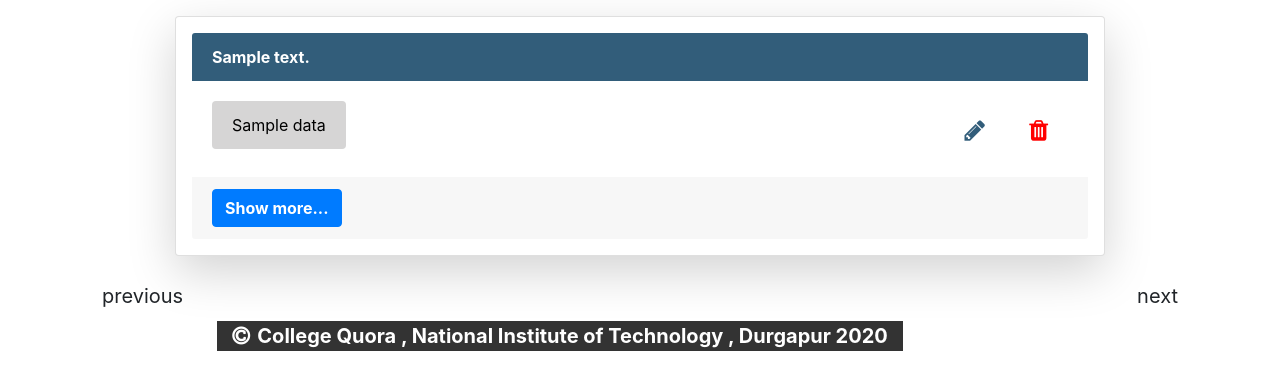
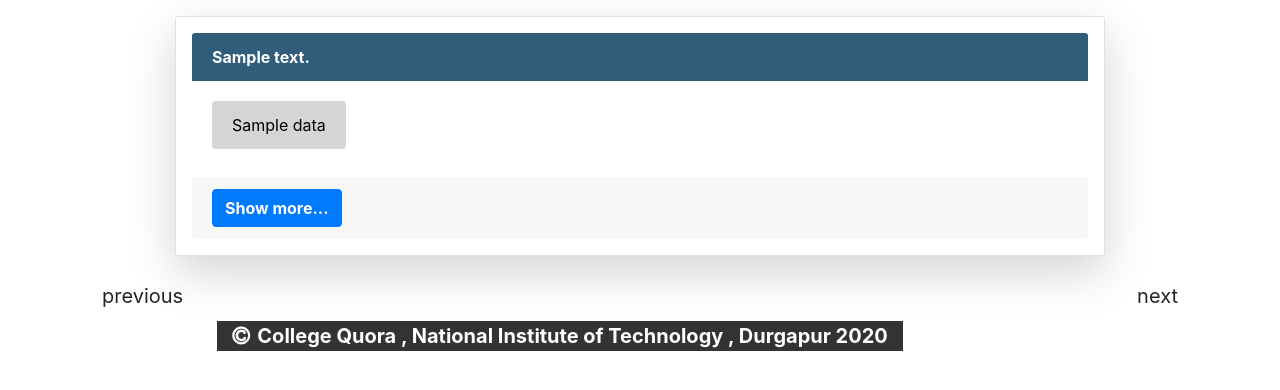
Before and after one commit to nitdgpcollegequora/collegequora_v0.0, a Node server app: page /home/600000000000000000000001/1 in a window 1280 px wide. Shown: the part 78-468 px from the top of the page. Run offline with Node 20, Linux system fonts and the light colour scheme; tables that the repository leaves empty hold one stand-in row (values such as "Sample post"); some libraries are stand-ins or nearby versions.

Commit message:
final commit

```diff
--- a/views/edit_password.ejs
+++ b/views/edit_password.ejs
@@ -155,7 +155,7 @@
               id="navlinkitem">Write a Question</a></li>
               <li class="list-group-item border-0 text-center" id="navitem"><a href="/about"
                 id="navlinkitem">About Us</a></li>
-                <li class="list-group-item border-0 text-center" id="navitem"><a href="mailto:yaduveera26@email.com?subject=InformationRequested&body=" target="_blank" id="navlinkitem">Contact Us</a></li>
+                <li class="list-group-item border-0 text-center" id="navitem"><a href="https://mail.google.com/mail/?view=cm&fs=1&tf=1&to=yaduveera26@gmail.com" target="_blank" id="navlinkitem">Contact Us</a></li>
                   <li class="list-group-item border-0 text-center" id="navitem"><a href="/logout/<%=user._id%>"
                     id="navlinkitem">Log Out</a></li>
                   </ul>
@@ -239,11 +239,11 @@
 
                     </form>
                 </li>
-                <li>
+                <!-- <li>
                     <div>
                         <a class="btn p-1" href=" " style="background-color: rgb(191, 137, 223);">Change Profile photo</a>
                     </div>
-                </li>
+                </li> -->
             </ol>
         </div>
 
--- a/views/edit_profile.ejs
+++ b/views/edit_profile.ejs
@@ -122,7 +122,7 @@
               id="navlinkitem">Write a Question</a></li>
               <li class="list-group-item border-0 text-center" id="navitem"><a href="/about"
                 id="navlinkitem">About Us</a></li>
-                <li class="list-group-item border-0 text-center" id="navitem"><a href="mailto:yaduveera26@email.com?subject=InformationRequested&body=" target="_blank" id="navlinkitem">Contact Us</a></li>
+                <li class="list-group-item border-0 text-center" id="navitem"><a href="https://mail.google.com/mail/?view=cm&fs=1&tf=1&to=yaduveera26@gmail.com" target="_blank" id="navlinkitem">Contact Us</a></li>
                   <li class="list-group-item border-0 text-center" id="navitem"><a href="/logout/<%=user._id%>"
                     id="navlinkitem">Log Out</a></li>
                   </ul>
--- a/views/edit_question.ejs
+++ b/views/edit_question.ejs
@@ -138,7 +138,7 @@
               id="navlinkitem">Write a Question</a></li>
               <li class="list-group-item border-0 text-center" id="navitem"><a href="/about"
                 id="navlinkitem">About Us</a></li>
-                <li class="list-group-item border-0 text-center" id="navitem"><a href="mailto:yaduveera26@email.com?subject=InformationRequested&body=" target="_blank" id="navlinkitem">Contact Us</a></li>
+                <li class="list-group-item border-0 text-center" id="navitem"><a href="https://mail.google.com/mail/?view=cm&fs=1&tf=1&to=yaduveera26@gmail.com" target="_blank" id="navlinkitem">Contact Us</a></li>
                   <li class="list-group-item border-0 text-center" id="navitem"><a href="/logout/<%=user._id%>"
                     id="navlinkitem">Log Out</a></li>
                   </ul>
@@ -165,10 +165,10 @@
                             <textarea  class="font-weight-bold mb-3 form-control " id="problem" name="problem" style="height: 250px;"  > <%=data.content %></textarea>
                             <p id="Question" style="display: none;">*problem cannot be empty</p>
                         </div>
-                        <div>
+                        <!-- <div>
                             <label for="media" class="mr-2 font-weight-bold">Select image:</label>
                             <input type="file" id="img" name="media" accept="image/*">
-                        </div>
+                        </div> -->
                         <br>
                         <button class="btn btn-primary font-weight-bold mb-2 mt-2" type="submit">Submit</button>
                     </div>
--- a/views/edit_username.ejs
+++ b/views/edit_username.ejs
@@ -154,7 +154,7 @@
               id="navlinkitem">Write a Question</a></li>
               <li class="list-group-item border-0 text-center" id="navitem"><a href="/about"
                 id="navlinkitem">About Us</a></li>
-                <li class="list-group-item border-0 text-center" id="navitem"><a href="mailto:yaduveera26@email.com?subject=InformationRequested&body=" target="_blank" id="navlinkitem">Contact Us</a></li>
+                <li class="list-group-item border-0 text-center" id="navitem"><a href="https://mail.google.com/mail/?view=cm&fs=1&tf=1&to=yaduveera26@gmail.com" target="_blank" id="navlinkitem">Contact Us</a></li>
                   <li class="list-group-item border-0 text-center" id="navitem"><a href="/logout/<%=user._id%>"
                     id="navlinkitem">Log Out</a></li>
                   </ul>
@@ -217,11 +217,11 @@
                     </div>
                     <br>
                 </li>
-                <li>
+                <!-- <li>
                     <div>
                         <a class="btn p-1" href=" " style="background-color: rgb(191, 137, 223);">Change Profile photo</a>
                     </div>
-                </li>
+                </li> -->
             </ol>
         </div>
 
--- a/views/home.ejs
+++ b/views/home.ejs
@@ -99,7 +99,7 @@
                             id="navlinkitem">Write a Question</a></li>
                     <li class="list-group-item border-0 text-center" id="navitem"><a href="/about"
                             id="navlinkitem">About Us</a></li>
-                            <li class="list-group-item border-0 text-center" id="navitem"><a href="mailto:yaduveera26@email.com?subject=InformationRequested&body=" target="_blank" id="navlinkitem">Contact Us</a></li>
+                            <li class="list-group-item border-0 text-center" id="navitem"><a href="https://mail.google.com/mail/?view=cm&fs=1&tf=1&to=yaduveera26@gmail.com" target="_blank" id="navlinkitem">Contact Us</a></li>
                     <!-- <li class="list-group-item border-0 text-center" id="navitem"><a href="/1"
                               id="navlinkitem">Log Out</a></li> -->
                 </ul>
--- a/views/index.ejs
+++ b/views/index.ejs
@@ -99,7 +99,7 @@
                             id="navlinkitem">Write a Question</a></li>
                     <li class="list-group-item border-0 text-center" id="navitem"><a href="/about"
                             id="navlinkitem">About Us</a></li>
-                    <li class="list-group-item border-0 text-center" id="navitem"><a href="mailto:yaduveera26@email.com?subject=InformationRequested&body=" target="_blank" id="navlinkitem">Contact Us</a></li>
+                    <li class="list-group-item border-0 text-center" id="navitem"><a href="https://mail.google.com/mail/?view=cm&fs=1&tf=1&to=yaduveera26@gmail.com" target="_blank" id="navlinkitem">Contact Us</a></li>
                     <li class="list-group-item border-0 text-center" id="navitem"><a href="/logout/<%=user._id%>"
                               id="navlinkitem">Log Out</a></li>
                 </ul>
@@ -129,7 +129,7 @@
                         <li class="list-group-item border-0 tag mr-md-2 mb-2"><a href="#"
                                 style="text-decoration: none;color: black;"><%=dt.name%></a></li>
                     </ul>
-                    <% if(user.username == dt.username){ %>
+                    <% if(user._id == dt.uid){ %>
                     <ul class="list-group flex-row">
                         <a class=" btn  list-group-item mr-1 border-0" href="/edit_question/<%= dt._id %>/<%=user._id%>/<%=loc%>"> <i class="fa fa-pencil mt-1" style="font-size: 24px; color:rgb(50, 93, 122)"></i> </a>
                         <a class=" btn  list-group-item border-0" href="/delete_question/<%= dt._id %>/<%=user._id%>/<%=loc%>"> <i class="fa fa-trash mt-1" style="font-size: 24px; color:red"></i> </a>
--- a/views/my_questions.ejs
+++ b/views/my_questions.ejs
@@ -98,7 +98,7 @@
                             id="navlinkitem">Home</a></li>
                     <li class="list-group-item border-0 text-center" id="navitem"><a href="/about"
                             id="navlinkitem">About Us</a></li>
-                            <li class="list-group-item border-0 text-center" id="navitem"><a href="mailto:yaduveera26@email.com?subject=InformationRequested&body=" target="_blank" id="navlinkitem">Contact Us</a></li>
+                            <li class="list-group-item border-0 text-center" id="navitem"><a href="https://mail.google.com/mail/?view=cm&fs=1&tf=1&to=yaduveera26@gmail.com" target="_blank" id="navlinkitem">Contact Us</a></li>
                     <li class="list-group-item border-0 text-center" id="navitem"><a href="/login"
                               id="navlinkitem">Log Out</a></li>
                 </ul>
--- a/views/profile.ejs
+++ b/views/profile.ejs
@@ -105,7 +105,7 @@
               id="navlinkitem">Write a Question</a></li>
               <li class="list-group-item border-0 text-center" id="navitem"><a href="/about"
                 id="navlinkitem">About Us</a></li>
-                <li class="list-group-item border-0 text-center" id="navitem"><a href="mailto:yaduveera26@email.com?subject=InformationRequested&body=" target="_blank" id="navlinkitem">Contact Us</a></li>
+                <li class="list-group-item border-0 text-center" id="navitem"><a href="https://mail.google.com/mail/?view=cm&fs=1&tf=1&to=yaduveera26@gmail.com" target="_blank" id="navlinkitem">Contact Us</a></li>
                   <li class="list-group-item border-0 text-center" id="navitem"><a href="/logout/<%=user._id%>"
                     id="navlinkitem">Log Out</a></li>
                   </ul>
--- a/views/question.ejs
+++ b/views/question.ejs
@@ -92,7 +92,7 @@
               id="navlinkitem">Write a Question</a></li>
               <li class="list-group-item border-0 text-center" id="navitem"><a href="/about"
                 id="navlinkitem">About Us</a></li>
-                <li class="list-group-item border-0 text-center" id="navitem"><a href="mailto:yaduveera26@email.com?subject=InformationRequested&body=" target="_blank" id="navlinkitem">Contact Us</a></li>
+                <li class="list-group-item border-0 text-center" id="navitem"><a href="https://mail.google.com/mail/?view=cm&fs=1&tf=1&to=yaduveera26@gmail.com" target="_blank" id="navlinkitem">Contact Us</a></li>
                   <li class="list-group-item border-0 text-center" id="navitem"><a href="/logout/<%=user._id%>"
                     id="navlinkitem">Log Out</a></li>
                   </ul>
--- a/views/show_more.ejs
+++ b/views/show_more.ejs
@@ -144,7 +144,7 @@
               id="navlinkitem">Write a Question</a></li>
               <li class="list-group-item border-0 text-center" id="navitem"><a href="/about"
                 id="navlinkitem">About Us</a></li>
-                <li class="list-group-item border-0 text-center" id="navitem"><a href="mailto:yaduveera26@email.com?subject=InformationRequested&body=" target="_blank" id="navlinkitem">Contact Us</a></li>
+                <li class="list-group-item border-0 text-center" id="navitem"><a href="https://mail.google.com/mail/?view=cm&fs=1&tf=1&to=yaduveera26@gmail.com" target="_blank" id="navlinkitem">Contact Us</a></li>
                   <li class="list-group-item border-0 text-center" id="navitem"><a href="/logout/<%=user._id%>"
                     id="navlinkitem">Log Out</a></li>
                   </ul>
--- a/views/user_profile.ejs
+++ b/views/user_profile.ejs
@@ -105,7 +105,7 @@
               id="navlinkitem">Write a Question</a></li>
               <li class="list-group-item border-0 text-center" id="navitem"><a href="/about"
                 id="navlinkitem">About Us</a></li>
-                <li class="list-group-item border-0 text-center" id="navitem"><a href="mailto:yaduveera26@email.com?subject=InformationRequested&body=" target="_blank" id="navlinkitem">Contact Us</a></li>
+                <li class="list-group-item border-0 text-center" id="navitem"><a href="https://mail.google.com/mail/?view=cm&fs=1&tf=1&to=yaduveera26@gmail.com" target="_blank" id="navlinkitem">Contact Us</a></li>
                   <li class="list-group-item border-0 text-center" id="navitem"><a href="/logout/<%=user._id%>"
                     id="navlinkitem">Log Out</a></li>
                   </ul>
```
